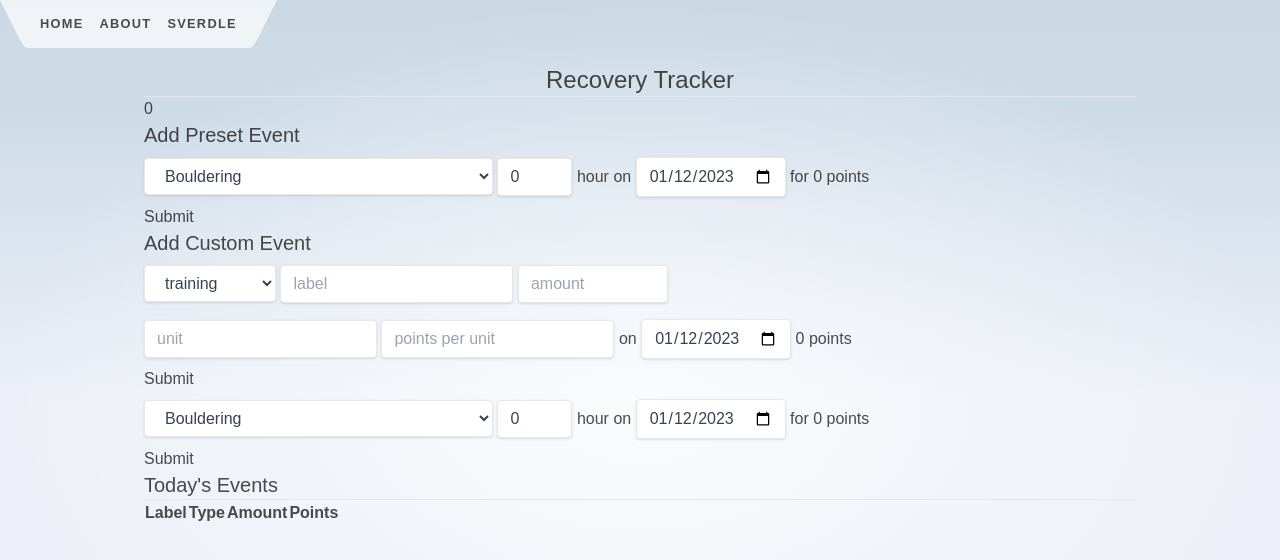
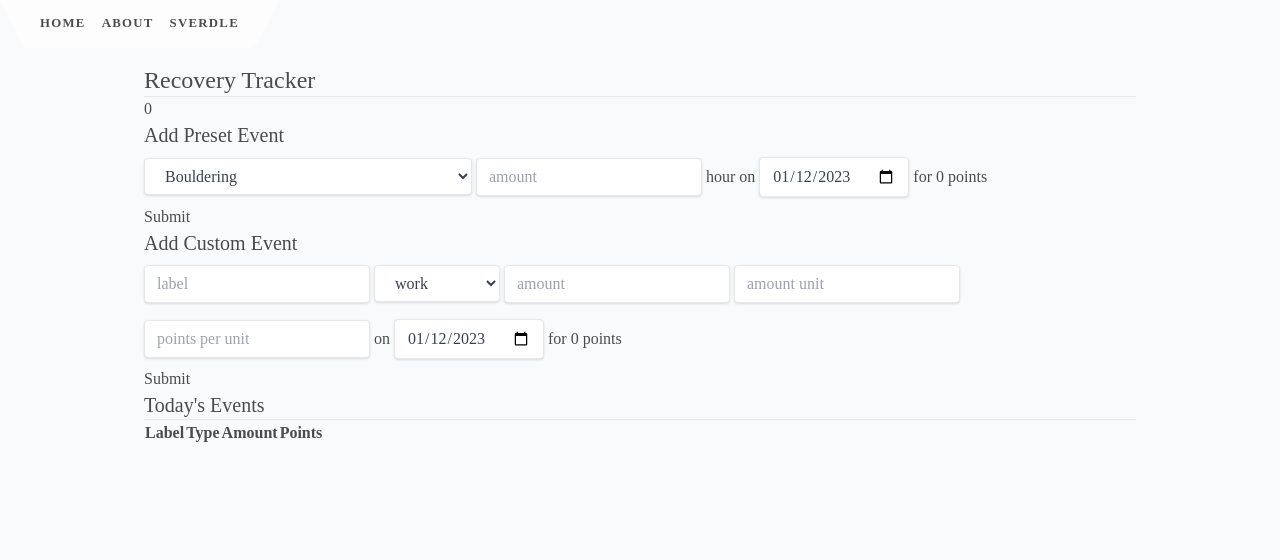
Before and after one commit to diericx/climbing_notebook, a SvelteKit app: page /recovery in a window 1280 px wide. Shown: the top 560 px of the page. Built offline with nearby package versions, Linux system fonts and the light colour scheme.

Commit message:
split out new training event form

```diff
--- a/src/lib/events.ts
+++ /dev/null
@@ -1,76 +0,0 @@
-export let presetEvents = [
-		{
-			label: 'Bouldering',
-			amountUnit: 'hour',
-			pointsPerUnit: 10,
-			type: 'training'
-		},
-		{
-			label: 'Hard Route Climbing',
-			amountUnit: 'hour',
-			pointsPerUnit: 10,
-			type: 'training'
-		},
-		{
-			label: 'Weight Training',
-			amountUnit: 'hour',
-			pointsPerUnit: 10,
-			type: 'training'
-		},
-		{
-			label: 'Easy Climbing (at OS level or below)',
-			amountUnit: 'hour',
-			pointsPerUnit: 10,
-			type: 'training'
-		},
-		{
-			label: 'Sleep, hours before midnight',
-			amountUnit: 'hour',
-			pointsPerUnit: 3,
-			type: 'recovery'
-		},
-		{
-			label: 'Post-training meal',
-			amountUnit: 'meal',
-			pointsPerUnit: 2,
-			type: 'recovery'
-		},
-		{
-			label: 'Water',
-			amountUnit: 'liter',
-			pointsPerUnit: 1,
-			type: 'recovery'
-		},
-		{
-			label: 'Nap',
-			amountUnit: 'nap',
-			pointsPerUnit: 5,
-			type: 'recovery'
-		},
-		{
-			label: 'Easy Walk',
-			amountUnit: 'walk',
-			pointsPerUnit: 2,
-			type: 'recovery'
-		},
-		{
-			label: 'Easy cycle',
-			amountUnit: 'walk',
-			pointsPerUnit: 2,
-			type: 'recovery'
-		},
-		{
-			label: 'Hit Protein Goal',
-			amountUnit: 'protein goal reached',
-			pointsPerUnit: 3,
-			type: 'recovery'
-		},
-		{
-			label: 'Stretch for 15 min',
-			amountUnit: 'stretch',
-			pointsPerUnit: 1,
-			type: 'recovery'
-		}
-]
-export let presetTrainingEvents  = presetEvents.filter((event) => event.type == 'training') || [];
-export let presetRecoveryEvents  = presetEvents.filter((event) => event.type == 'recovery') || [];
--- /dev/null
+++ b/src/lib/helperTypes.ts
@@ -0,0 +1,4 @@
+// added this interface
+export interface FormEventHandler<T> {
+	target: EventTarget | null;
+}
--- /dev/null
+++ b/src/lib/trainingEvents.ts
@@ -0,0 +1,112 @@
+export class TrainingEvent {
+  constructor(
+    public label: string,
+    public amount: number,
+    public amountUnit: string,
+    public pointsPerUnit: number,
+    public type: string,
+  ) {}
+}
+
+export class TrainingEventMaker {
+  static create(e: TrainingEvent) {
+    return new TrainingEvent(
+      e.label,
+      e.amount,
+      e.amountUnit,
+      e.pointsPerUnit,
+      e.type,
+    );
+  }
+}
+
+export const presetTrainingEvents: TrainingEvent[] = [
+  {
+    label: "Bouldering",
+    amountUnit: "hour",
+    pointsPerUnit: 10,
+    type: "work",
+    amount: 0,
+  },
+  {
+    label: "Hard Route Climbing",
+    amountUnit: "hour",
+    pointsPerUnit: 10,
+    type: "work",
+    amount: 0,
+  },
+  {
+    label: "Weight Training",
+    amountUnit: "hour",
+    pointsPerUnit: 10,
+    type: "work",
+    amount: 0,
+  },
+  {
+    label: "Easy Climbing (at OS level or below)",
+    amountUnit: "hour",
+    pointsPerUnit: 10,
+    type: "work",
+    amount: 0,
+  },
+  {
+    label: "Sleep, hours before midnight",
+    amountUnit: "hour",
+    pointsPerUnit: 3,
+    type: "recovery",
+    amount: 0,
+  },
+  {
+    label: "Post-training meal",
+    amountUnit: "meal",
+    pointsPerUnit: 2,
+    type: "recovery",
+    amount: 0,
+  },
+  {
+    label: "Water",
+    amountUnit: "liter",
+    pointsPerUnit: 1,
+    type: "recovery",
+    amount: 0,
+  },
+  {
+    label: "Nap",
+    amountUnit: "nap",
+    pointsPerUnit: 5,
+    type: "recovery",
+    amount: 0,
+  },
+  {
+    label: "Easy Walk",
+    amountUnit: "walk",
+    pointsPerUnit: 2,
+    type: "recovery",
+    amount: 0,
+  },
+  {
+    label: "Easy cycle",
+    amountUnit: "walk",
+    pointsPerUnit: 2,
+    type: "recovery",
+    amount: 0,
+  },
+  {
+    label: "Hit Protein Goal",
+    amountUnit: "protein goal reached",
+    pointsPerUnit: 3,
+    type: "recovery",
+    amount: 0,
+  },
+  {
+    label: "Stretch for 15 min",
+    amountUnit: "stretch",
+    pointsPerUnit: 1,
+    type: "recovery",
+    amount: 0,
+  },
+];
+export let presetWorkTrainingEvents: TrainingEvent[] = presetTrainingEvents
+  .filter((event) => event.type == "work");
+export let presetRecoveryTrainingEvents: TrainingEvent[] = presetTrainingEvents
+  .filter((event) => event.type == "recovery");
--- a/src/routes/recovery/+page.svelte
+++ b/src/routes/recovery/+page.svelte
@@ -1,6 +1,7 @@
-<script>
+<script type="ts">
 	import { onMount } from 'svelte';
 	import EventForm from './eventForm.svelte';
+	import { TrainingEvent } from '$lib/trainingEvents.ts';
 	/** @type {import('./$types').PageData} */
 	export let data;
 
@@ -140,80 +141,22 @@
 <div class="grid grid-cols-1 gap-4 px-4">
 	<div>
 		<h2>Add Preset Event</h2>
-		<form method="POST" action="?/addRecoveryItem">
-			<select name="label" on:change={onPresetEventFormChange}>
-				<optgroup label="training">
-					{#each trainingEvents() as event}
-						<option value={event.label}>{event.label}</option>
-					{/each}
-				</optgroup>
-				<optgroup label="recovery">
-					{#each recoveryEvents() as event}
-						<option value={event.label}>{event.label}</option>
-					{/each}
-				</optgroup>
-			</select>
-			<input name="type" bind:value={presetFormSelections.event.type} style="display: none" />
-			<input
-				type="number"
-				name="amount"
-				bind:value={presetFormSelections.amount}
-				style="width: 75px"
-			/>
-			<input type="hidden" name="amountUnit" value={presetFormSelections.event.amountUnit} />
-			{presetFormSelections.event.amountUnit}
-			on
-			<input
-				style="display:none"
-				type="number"
-				name="pointsPerUnit"
-				value={presetFormSelections.event.pointsPerUnit}
-			/>
-			<input type="date" name="date" value={dateString} style="width: 150px" />
-			for {presetFormSelections.amount * presetFormSelections.event.pointsPerUnit} points
-			<br />
-			<button class="bg-green-300 hover:bg-green-400 text-white font-bold px-2 rounded"
-				>Submit</button
-			>
-		</form>
+		<EventForm
+			labelHidden
+			typeHidden
+			amountUnitHidden
+			pointsPerUnitHidden
+			newTrainingEvent={new TrainingEvent()}
+		/>
 	</div>
 </div>
 
 <div class="grid grid-cols-1 gap-4 px-4">
 	<div>
 		<h2>Add Custom Event</h2>
-		<form method="POST" action="?/addRecoveryItem">
-			<select name="type">
-				<option value="training">training</option>
-				<option value="recovery">recovery</option>
-			</select>
-			<input type="label" name="label" placeholder="label" />
-			<input
-				style="max-width: 150px"
-				type="number"
-				name="amount"
-				placeholder="amount"
-				value:bind={customEventForm.amount}
-			/>
-			<br />
-			<input name="amountUnit" placeholder="unit" />
-			<input
-				type="number"
-				name="pointsPerUnit"
-				value:bind={customEventForm.pointsPerUnit}
-				placeholder="points per unit"
-			/>
-			on <input style="max-width: 150px" type="date" name="date" value={dateString} />
-			{customEventForm.amount * customEventForm.pointsPerUnit} points
-			<br />
-			<button class="bg-green-300 hover:bg-green-400 text-white font-bold px-2 rounded"
-				>Submit</button
-			>
-		</form>
+		<EventForm presetTrainingEventsHidden newTrainingEvent={new TrainingEvent()} />
 	</div>
 </div>
-
-<EventForm />
 
 <h2>Today's Events</h2>
 <hr />
--- a/src/routes/recovery/eventForm.svelte
+++ b/src/routes/recovery/eventForm.svelte
@@ -1,6 +1,23 @@
 <script lang="ts">
 	import { onMount } from 'svelte';
-	import { presetEvents, presetTrainingEvents, presetRecoveryEvents } from '$lib/events.js';
+	import {
+		presetTrainingEvents,
+		presetWorkTrainingEvents,
+		presetRecoveryTrainingEvents,
+		TrainingEventMaker
+	} from '$lib/trainingEvents.js';
+	import type { FormEventHandler } from '$lib/helperTypes';
+	import { TrainingEvent } from '$lib/trainingEvents.js';
+
+	export let newTrainingEvent: TrainingEvent;
+
+	export let labelHidden: boolean,
+		typeHidden: boolean,
+		amountHidden: boolean,
+		amountUnitHidden: boolean,
+		pointsPerUnitHidden: boolean,
+		presetTrainingEventsHidden: boolean = false;
+
 	let now = new Date(),
 		month,
 		day,
@@ -13,47 +30,92 @@
 		if (day.length < 2) day = '0' + day;
 
 		dateString = [year, month, day].join('-');
+
+		// If we are going to use preset training events, apply the values of the first one
+		// immediately after loading.
+		if (!presetTrainingEventsHidden) {
+			applyPresetTrainingEvent(presetTrainingEvents[0]);
+		}
 	});
-	let formSelections = {
-		type: presetEvents[0].type,
-		amount: 0,
-		event: presetEvents[0]
-	};
-	function onFormChange(_event) {
-		if (formSelections.type == 'training') {
-			formSelections.event = presetEvents.find((event) => event.label == _event.target.value);
-		} else {
-			formSelections.event = presetEvents.find((event) => event.label == _event.target.value);
+
+	// Take every value from the selected preset event and apply it onto our new event
+	function applyPresetTrainingEvent(e: TrainingEvent) {
+		newTrainingEvent.type = e.type;
+		newTrainingEvent.pointsPerUnit = e.pointsPerUnit;
+		newTrainingEvent.amountUnit = e.amountUnit;
+		newTrainingEvent.label = e.label;
+	}
+
+	function onFormChange(_event: FormEventHandler<HTMLInputElement>) {
+		const target = _event.target as HTMLInputElement;
+		let trainingEvent = presetTrainingEvents.find((event) => event.label == target.value);
+		if (trainingEvent == null) {
+			console.error('Event not found by label.');
+			return;
 		}
+		applyPresetTrainingEvent(trainingEvent);
 	}
 </script>
 
 <form method="POST" action="?/addRecoveryItem">
-	<select name="label" on:change={onFormChange}>
+	<select
+		name="presetEvent"
+		on:change={onFormChange}
+		style={presetTrainingEventsHidden ? 'display: none' : ''}
+	>
 		<optgroup label="training">
-			{#each presetTrainingEvents as event}
+			{#each presetWorkTrainingEvents as event}
 				<option value={event.label}>{event.label}</option>
 			{/each}
 		</optgroup>
 		<optgroup label="recovery">
-			{#each presetRecoveryEvents as event}
+			{#each presetRecoveryTrainingEvents as event}
 				<option value={event.label}>{event.label}</option>
 			{/each}
 		</optgroup>
 	</select>
-	<input name="type" bind:value={formSelections.event.type} style="display: none" />
-	<input type="number" name="amount" bind:value={formSelections.amount} style="width: 75px" />
-	<input type="hidden" name="amountUnit" value={formSelections.event.amountUnit} />
-	{formSelections.event.amountUnit}
-	on
+
 	<input
-		style="display:none"
+		type="label"
+		name="label"
+		placeholder="label"
+		bind:value={newTrainingEvent.label}
+		style="min-width: 75px; {labelHidden ? 'display: none' : ''}"
+	/>
+
+	<select name="type" bind:value={newTrainingEvent.type} style={typeHidden ? 'display: none' : ''}>
+		<option value="work">work</option>
+		<option value="recovery">recovery</option>
+	</select>
+
+	<input
+		type="number"
+		name="amount"
+		bind:value={newTrainingEvent.amount}
+		style="min-width: 75px; {amountHidden ? 'display: none' : ''}"
+		placeholder="amount"
+	/>
+
+	<input
+		name="amountUnit"
+		bind:value={newTrainingEvent.amountUnit}
+		placeholder="amount unit"
+		style={amountUnitHidden ? 'display: none' : ''}
+	/>
+	{#if amountUnitHidden === true}
+		{newTrainingEvent.amountUnit}
+	{/if}
+
+	<input
+		style={pointsPerUnitHidden ? 'display: none' : ''}
 		type="number"
 		name="pointsPerUnit"
-		value={formSelections.event.pointsPerUnit}
+		bind:value={newTrainingEvent.pointsPerUnit}
+		placeholder="points per unit"
 	/>
-	<input type="date" name="date" value={dateString} style="width: 150px" />
-	for {formSelections.amount * formSelections.event.pointsPerUnit} points
+	on
+	<input type="date" name="date" bind:value={dateString} style="width: 150px" />
+	for {newTrainingEvent.amount * newTrainingEvent.pointsPerUnit || 0} points
 	<br />
 	<button class="bg-green-300 hover:bg-green-400 text-white font-bold px-2 rounded">Submit</button>
 </form>
--- a/src/routes/styles.css
+++ b/src/routes/styles.css
@@ -2,7 +2,7 @@
 
 :root {
 	--font-body: Arial, -apple-system, BlinkMacSystemFont, 'Segoe UI', Roboto, Oxygen, Ubuntu,
-		Cantarell, 'Open Sans', 'Helvetica Neue', sans-serif;
+		Cantarell, 'Open Sans', 'Helvetica Neue', sans-serif, 'PT sans';
 	--font-mono: 'Fira Mono', monospace;
 	--color-bg-0: rgb(202, 216, 228);
 	--color-bg-1: hsl(209, 36%, 86%);
@@ -13,6 +13,7 @@
 	--column-width: 42rem;
 	--column-margin-top: 4rem;
 	font-family: var(--font-body);
+	font-family: 'PT sans';
 	color: var(--color-text);
 }
 
@@ -20,20 +21,8 @@ body {
 	min-height: 100vh;
 	margin: 0;
 	background-attachment: fixed;
-	background-color: var(--color-bg-1);
 	background-size: 100vw 100vh;
-	background-image: radial-gradient(
-			50% 50% at 50% 50%,
-			rgba(255, 255, 255, 0.75) 0%,
-			rgba(255, 255, 255, 0) 100%
-		),
-		linear-gradient(180deg, var(--color-bg-0) 0%, var(--color-bg-1) 15%, var(--color-bg-2) 50%);
-}
-
-h1,
-h2,
-p {
-	font-weight: 400;
+	@apply bg-slate-50;
 }
 
 p {
@@ -47,15 +36,6 @@ a {
 
 a:hover {
 	text-decoration: underline;
-}
-
-h1 {
-	font-size: 2rem;
-	text-align: center;
-}
-
-h2 {
-	font-size: 1rem;
 }
 
 pre {
```
Also changed, not shown: static/fonts/CrimsonPro-VariableFont_wght.ttf (added).
